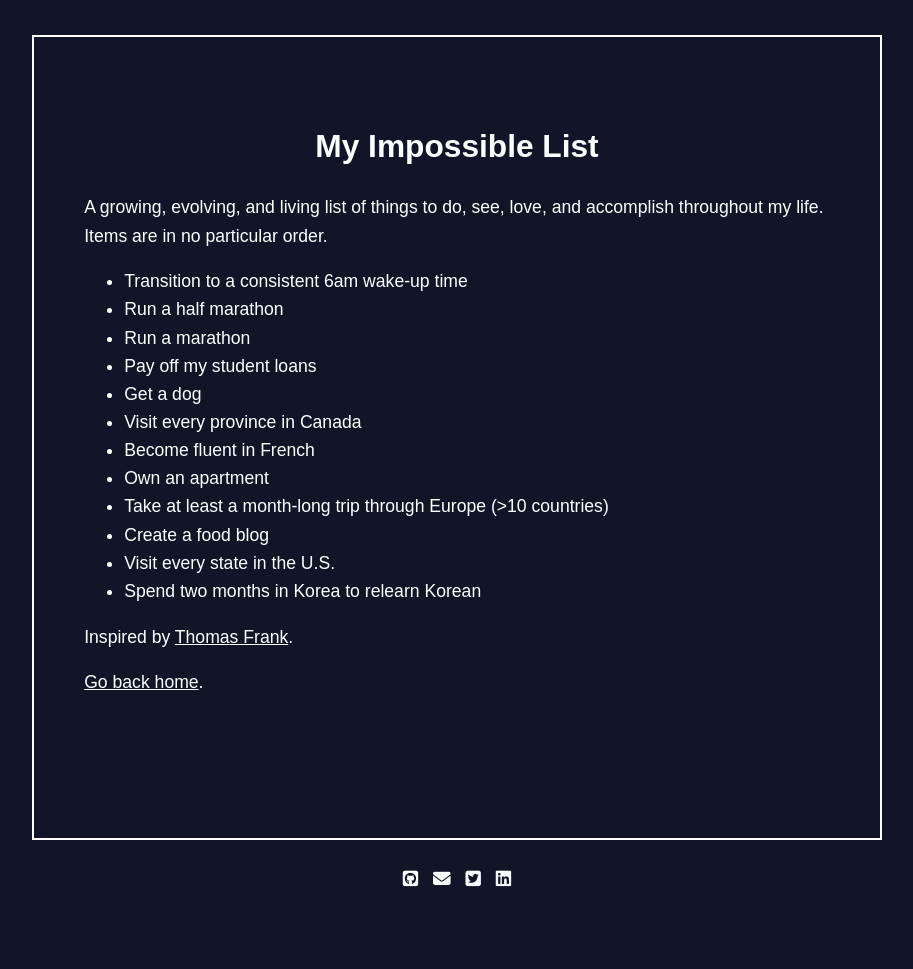
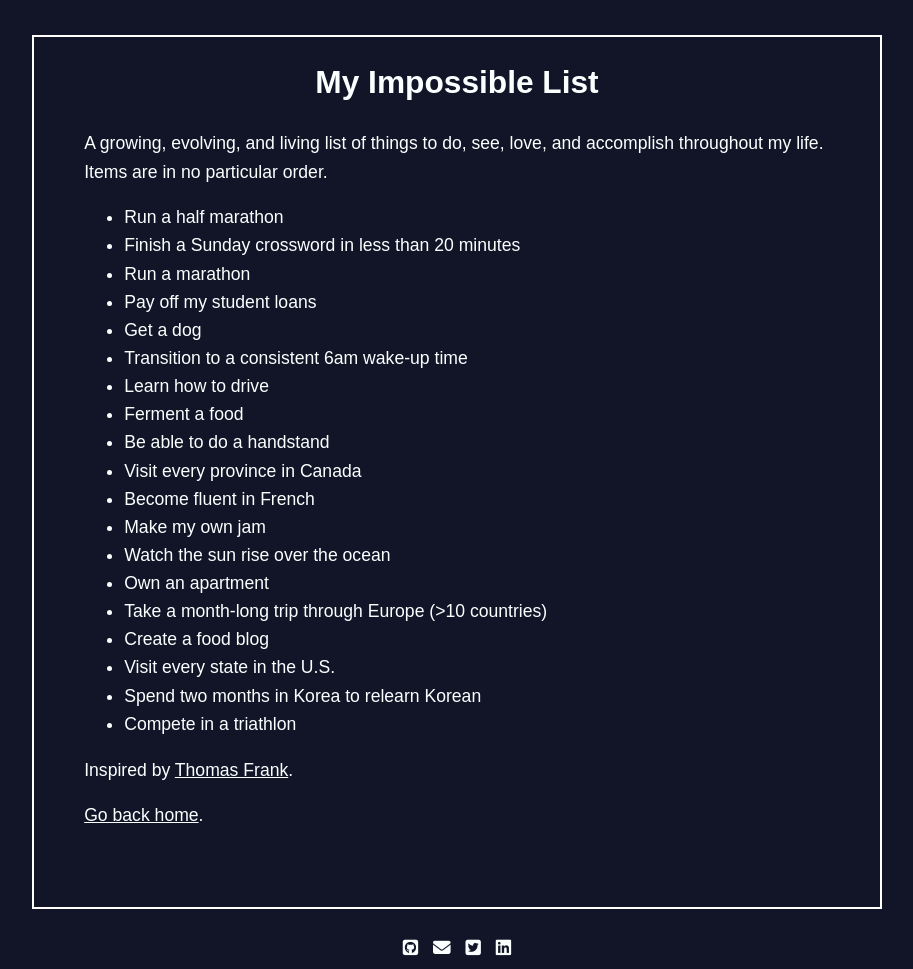
Before and after one commit to angiejwkim/angiejwkim.github.io, a Jekyll site: the page built from _pages/goals.md, in a window 1280 px wide. Shown: the whole page, without its empty margins (183-1096 px from the left). Built offline with Jekyll 4.4.1, drawn with Linux system fonts in a browser that asks for light colours; nearby versions of some CDN libraries; before the commit the page ends 900 px from its top, so only the background shows below that.

Commit message:
add to goals

```diff
--- a/_pages/goals.md
+++ b/_pages/goals.md
@@ -7,18 +7,25 @@
 
 A growing, evolving, and living list of things to do, see, love, and accomplish throughout my life. Items are in no particular order.
 
- * Transition to a consistent 6am wake-up time
  * Run a half marathon
+ * Finish a Sunday crossword in less than 20 minutes
  * Run a marathon
  * Pay off my student loans
  * Get a dog
+ * Transition to a consistent 6am wake-up time
+ * Learn how to drive
+ * Ferment a food
+ * Be able to do a handstand
  * Visit every province in Canada
  * Become fluent in French
+ * Make my own jam
+ * Watch the sun rise over the ocean
  * Own an apartment
- * Take at least a month-long trip through Europe (>10 countries)
+ * Take a month-long trip through Europe (>10 countries)
  * Create a food blog
  * Visit every state in the U.S.
  * Spend two months in Korea to relearn Korean
+ * Compete in a triathlon
 
  Inspired by [Thomas Frank](https://collegeinfogeek.com/about/meet-the-author/my-impossible-list/).
 
```
